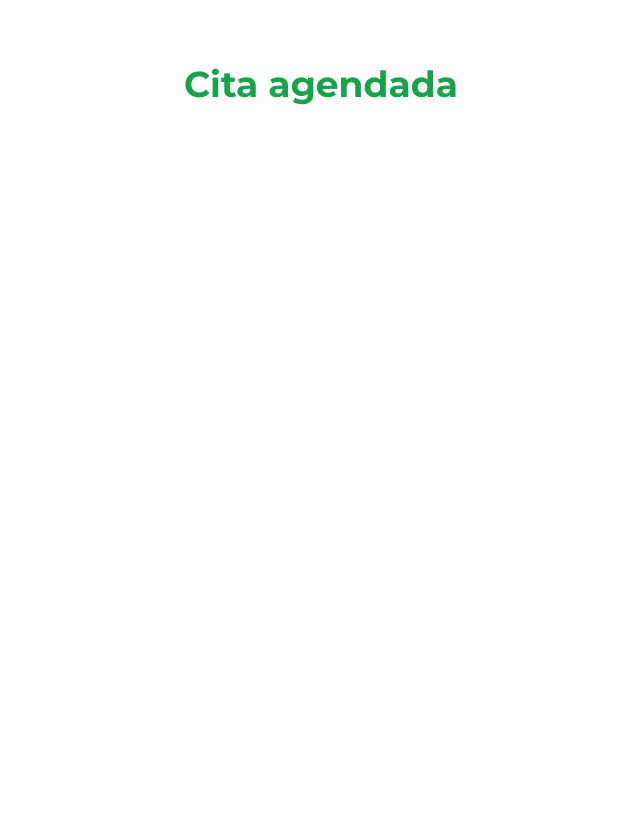
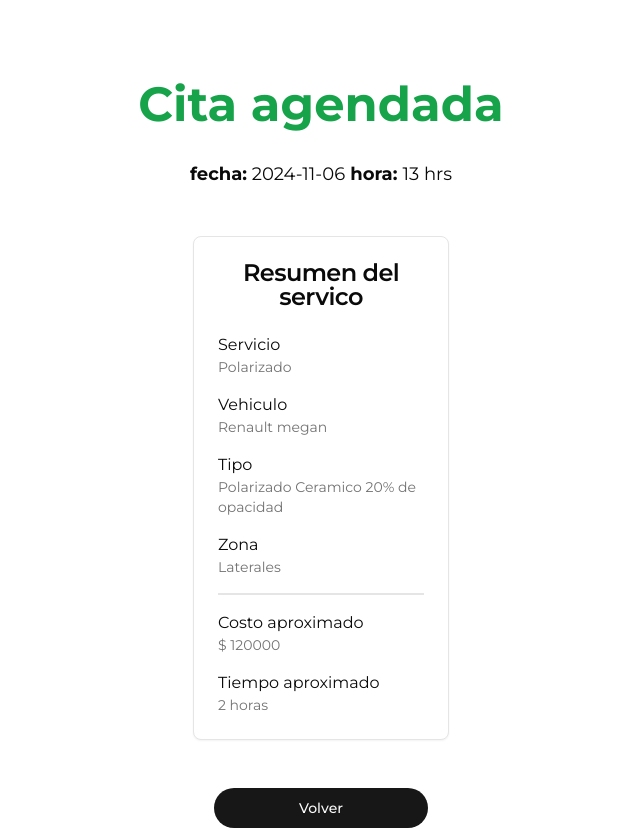
Before and after one commit to JuanFelipeRomero/car_services, a React (Vite) app in the folder frontend/: page /confirmed in a window 1280 px wide. Shown: the whole page, without its empty margins (319-959 px from the left). Before the commit the page ends 800 px from the top, so only its background shows below. Built offline with nearby package versions, Linux system fonts and the light colour scheme.

Commit message:
Appointment confirmed page done

```diff
--- a/frontend/src/pages/appointmentPages/AppointmentConfirmed.jsx
+++ b/frontend/src/pages/appointmentPages/AppointmentConfirmed.jsx
@@ -1,9 +1,81 @@
-export default function AppointmentConfirmed() {
+import {
+  Card,
+  CardContent,
+  CardDescription,
+  CardHeader,
+  CardTitle,
+} from '@/components/ui/card';
+import { Button } from '@/components/ui/button';
+import { useNavigate } from 'react-router-dom';
+
+export default function AppointmentConfirmed({
+  serviceName = 'polarizado',
+  hour = 13,
+  date = '2024-11-06',
+}) {
+  const vehicle = 'Renault megan';
+  const polarizeType = 'Ceramico';
+  const polarizeOpacity = '20%';
+  const zone = 'Laterales';
+
+  const price = 120000;
+  const time = 2;
+
+  const navigate = useNavigate();
+
+  const handleClick = () => {
+    navigate('/polarizedinfo');
+  };
+
   return (
     <main>
-      <h1 className="text-center font-bold md:text-4xl my-16 text-green-600">
-        Cita agendada
-      </h1>
+      <section className="text-center">
+        <h1 className="text-center font-bold md:text-5xl mt-20 mb-8 text-green-600">
+          Cita agendada
+        </h1>
+        <h3 className="text-lg t-0">
+          <strong>fecha:</strong> {date}
+          <strong> hora: </strong> {hour} hrs
+        </h3>
+      </section>
+      <section>
+        <Card className="my-12 w-1/5 mx-auto">
+          <CardHeader>
+            <CardTitle className="text-center">Resumen del servico</CardTitle>
+          </CardHeader>
+          <CardContent className="flex flex-col gap-4">
+            <div>
+              <p>Servicio</p>
+              <CardDescription>Polarizado</CardDescription>
+            </div>
+            <div>
+              <p>Vehiculo</p>
+              <CardDescription>{vehicle}</CardDescription>
+            </div>
+            <div>
+              <p>Tipo</p>
+              <CardDescription>
+                Polarizado {polarizeType} {polarizeOpacity} de opacidad
+              </CardDescription>
+            </div>
+            <div className="border-b-2 pb-4">
+              <p>Zona</p>
+              <CardDescription>{zone}</CardDescription>
+            </div>
+            <div>
+              <p>Costo aproximado</p>
+              <CardDescription>$ {price}</CardDescription>
+            </div>
+            <div>
+              <p>Tiempo aproximado</p>
+              <CardDescription>{time} horas</CardDescription>
+            </div>
+          </CardContent>
+        </Card>
+        <Button onClick={handleClick} className="w-1/6 block mx-auto">
+          Volver
+        </Button>
+      </section>
     </main>
   );
 }
```
